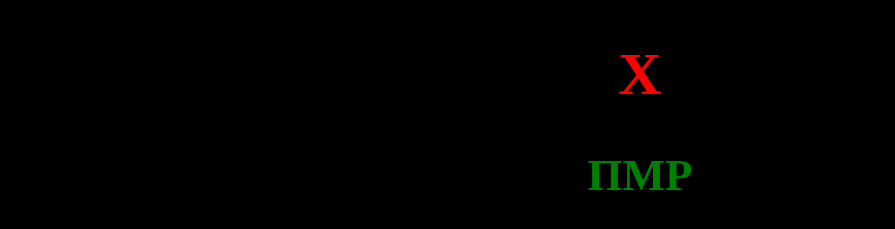
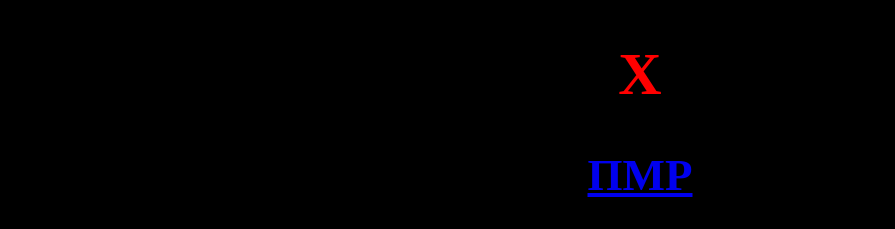
Before and after one commit to yarikkulyk1/PMRR, a plain HTML site: page index.html in a window 1280 px wide. Shown: the top 229 px of the page, without its empty margins (0-895 px from the left). Drawn offline with Linux system fonts and the light colour scheme.

Commit message:
Update index.html

```diff
--- a/index.html
+++ b/index.html
@@ -2,7 +2,7 @@
 <html>
 <head>
 	<center><h1 style="color:red; font-size:60px;">X</h1></center>
-  <center><h1 style="color:green; font-size:45px;">ПМР</h1></center>
+  <center><h1 style="color:green; font-size:45px;"><a href="https://yarikkulyk1.github.io/PMRINFO/">ПМР</a></h1></center>
   <center><img src="https://upload.wikimedia.org/wikipedia/commons/thumb/8/89/Transnistria_in_Moldova_%28de-facto%29_%28semi-secession%29.svg/244px-Transnistria_in_Moldova_%28de-facto%29_%28semi-secession%29.svg.png"></center>
   <big><h6 style="color:green; font-size:70px;"><strong><a href="https://yarikkulyk1.github.io/president/" size="200">Президенти</strong></h6></big>
   <big><h6 style="color:green; font-size:70px;"><strong><a href="" size="200">ВВП</strong></h6></big>
```
